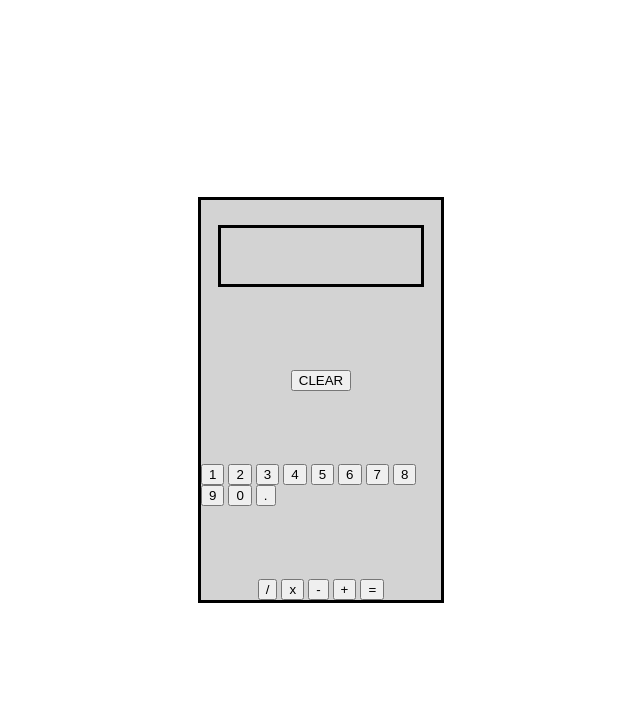
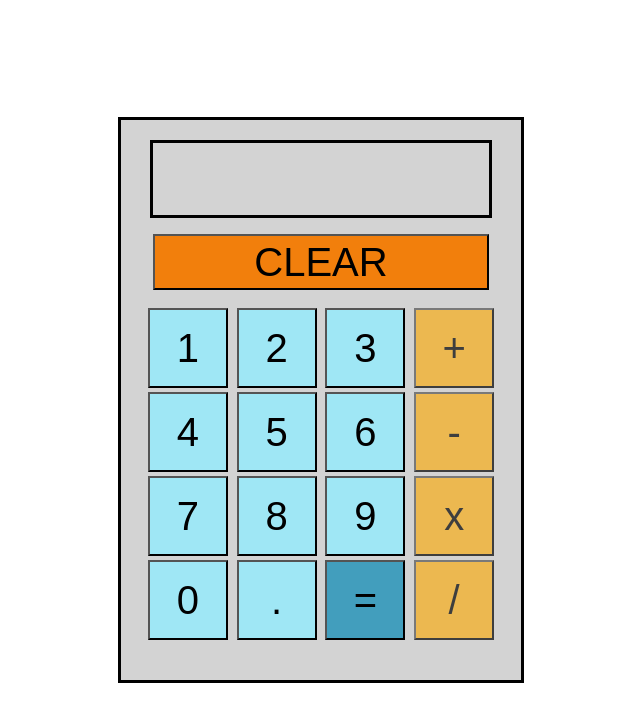
Before and after one commit to Damon-Thomas/Calculator, a plain HTML site: page index.html in a window 1280 px wide. Shown: the whole page, without its empty margins (319-959 px from the left). Drawn offline with Linux system fonts and the light colour scheme.

Commit message:
add structure and color to calculator

```diff
--- a/index.html
+++ b/index.html
@@ -11,27 +11,36 @@
     <div class="calculatorBody">
         <div id="display"><p id="output"></p></div>
         <button class="clear" id="clear">CLEAR</button>
+        <div class="calcBody">
             <div class="numberButtons">
+                <div class="row1">
                     <button class="numbers" id="one">1</button>
                     <button class="numbers" id="two">2</button>
                     <button class="numbers" id="three">3</button>
+                </div>
+                <div class="row2">
                     <button class="numbers" id="four">4</button>
                     <button class="numbers" id="five">5</button>
                     <button class="numbers" id="six">6</button>
+                </div>
+                <div class="row2">
                     <button class="numbers" id="seven">7</button>
                     <button class="numbers" id="eight">8</button>
                     <button class="numbers" id="nine">9</button>
+                </div>
+                <div class="row2">
                     <button class="numbers" id="zero">0</button>
                     <button class="numbers" id="decimal">.</button>
+                    <button class="equals" id="equals">=</button>
+                </div>
             </div>
             <div class="operatorButtons">
                 <button class="operator" id="divide">/</button>
                 <button class="operator" id="multiply">x</button>
                 <button class="operator" id="subtract">-</button>
                 <button class="operator" id="add">+</button>
-            <button class="equals" id="equals">=</button>
             </div>
-
+        </div>
 
     </div>
 </body>
--- a/styles.css
+++ b/styles.css
@@ -8,12 +8,12 @@ body {
 }
 
 .calculatorBody {
-    height: 50vh;
-    width: 30vh;
+    height: 70vh;
+    width: 50vh;
     display: flex;
     flex-direction: column;
     align-items: center;
-    justify-content: space-between;
+    /* justify-content: space-between; */
     background-color: lightgrey;
     border: solid black;
 }
@@ -22,17 +22,67 @@ body {
     display: flex;
     justify-content: end;
     align-items: center;
-    width: 25vh;
-    height: 7vh;
+    width: 42vh;
+    height: 9vh;
     border: solid black;
-    margin-bottom: 10px;
-    margin-top: 25px;
+    margin-bottom: 2vh;
+    margin-top: 2.5vh;
 
 }
 
 #output {
-    margin: 5px 10px 5px 10px;
+    margin: 5vh 2vh 5vh 2vh;
     display: flex;
-    font-size: 30px;
+    font-size: 4vh;
     font-weight: 900;
 }
+
+.calcBody {
+    display: flex;
+    margin: 2vh;
+}
+
+.operatorButtons {
+    display: flex;
+    flex-direction: column-reverse;
+    margin-left: .5vh;
+
+}
+
+.numbers, .equals, .operator {
+    width: 10vh;
+    height: 10vh;
+    margin: 0.25vh .3vh;
+}
+
+.clear {
+    width: 42vh;
+    height: 7vh;
+}
+
+.operator, .numbers, .equals, .clear {
+    font-size: 5vh;
+
+}
+
+
+.operator {
+    background-color: #f7ad19;
+    opacity: .7;
+}
+
+.numbers {
+    background-color: #9fe7f5;
+}
+
+.equals {
+    background-color: #053f5c;
+    background-color: #429ebd;
+    color: blac;
+
+}
+
+.clear {
+    background-color: #F27f0C
+    ;
+}
```
Lines whose indentation alone changed are shown as unchanged.
